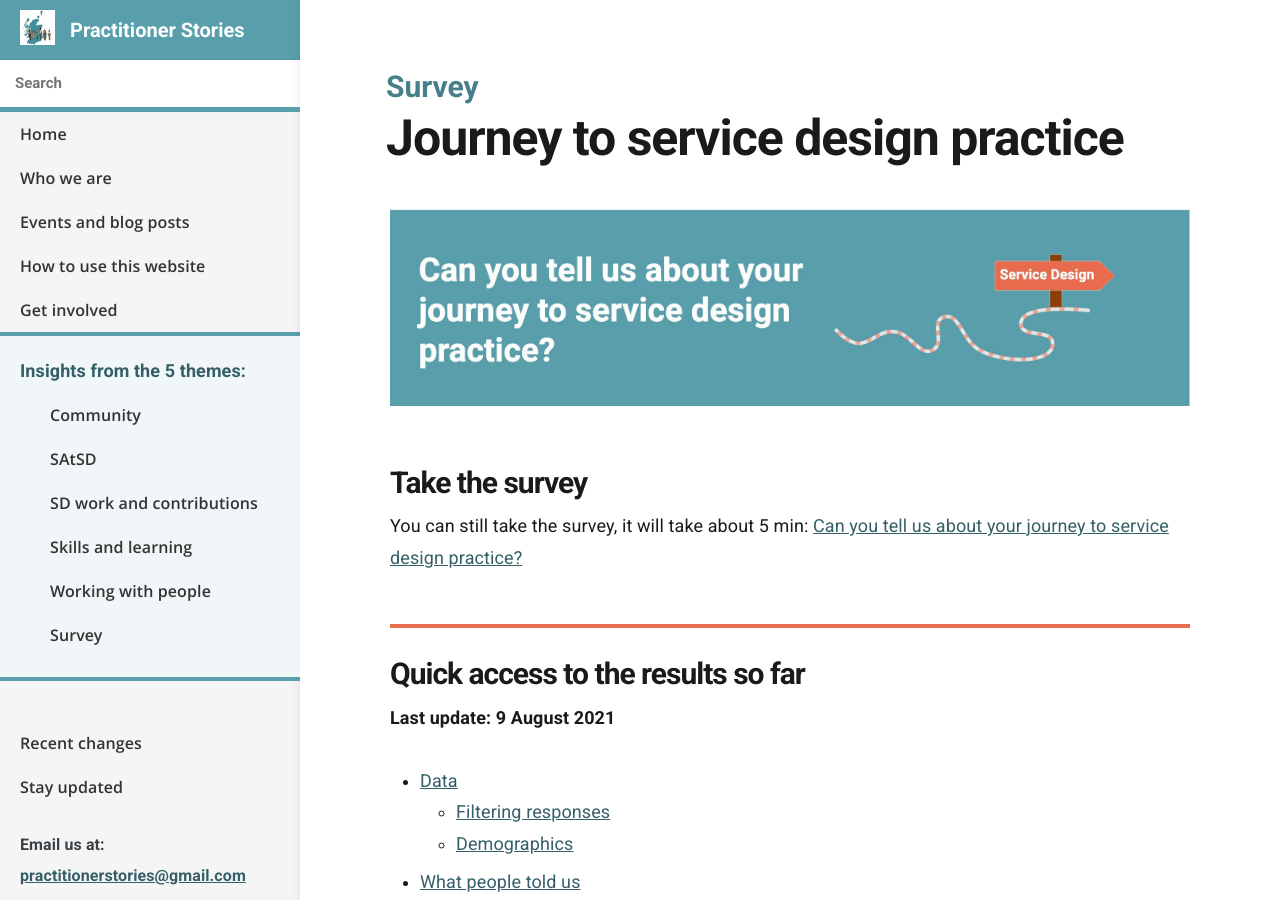
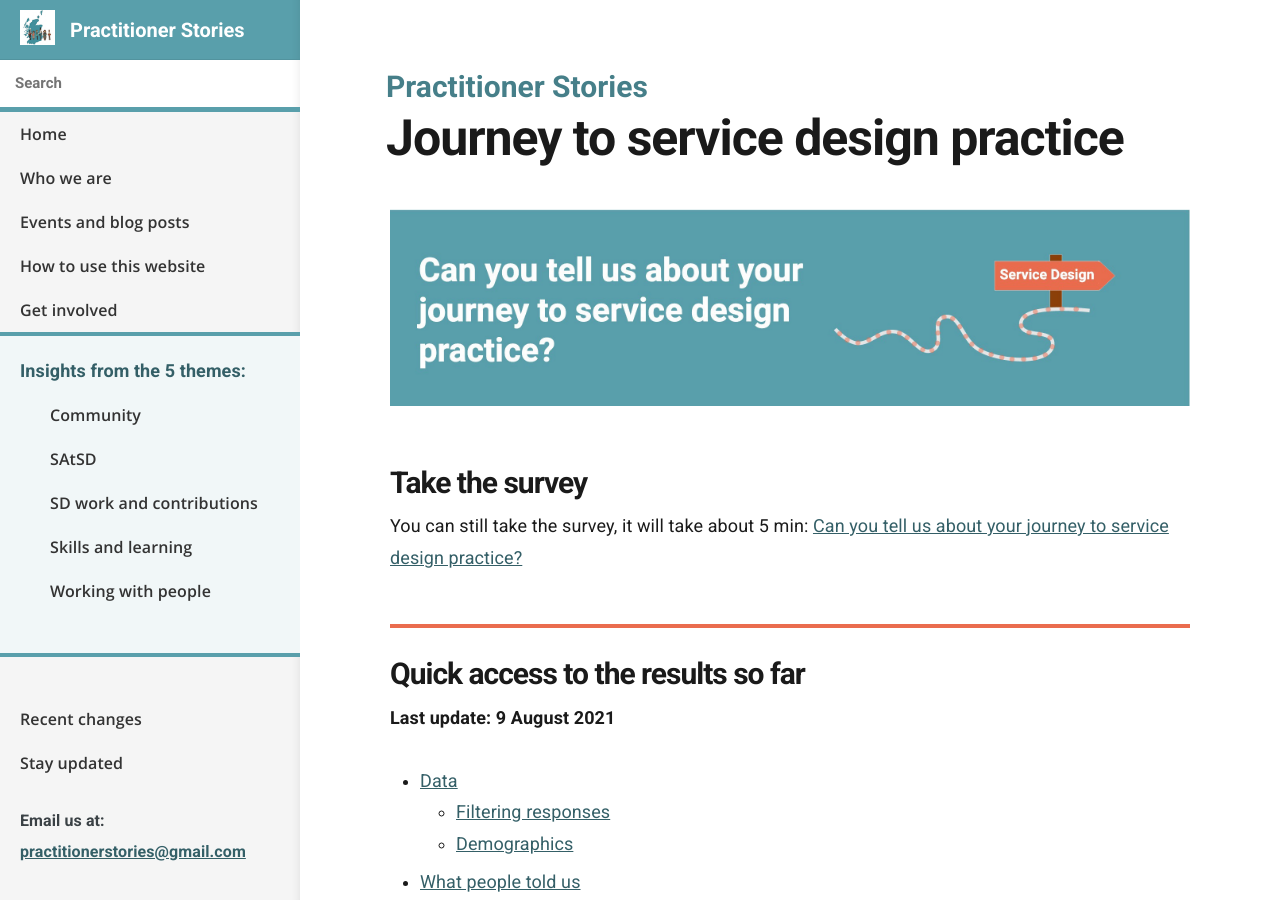
Before and after one commit to stephanie-K/practitioner-stories, a Jekyll site: the page built from _docs/survey1.md, in a window 1280 px wide and 900 px high. Built offline with Jekyll 4.4.1, drawn with Linux system fonts in a browser that asks for light colours.

Commit message:
remove the linking to the nav so it doesn't appear in the themes

```diff
--- a/_docs/survey1.md
+++ b/_docs/survey1.md
@@ -1,7 +1,5 @@
 ---
 title: Journey to service design practice
-category: Survey
-order: 1
 ---
 
 ![illustration of a journey with a sign pointing to service design with the text: Can you tell us about your journey to service design practice](/practitioner-stories/images/survey/survey1-header.jpeg)
```
